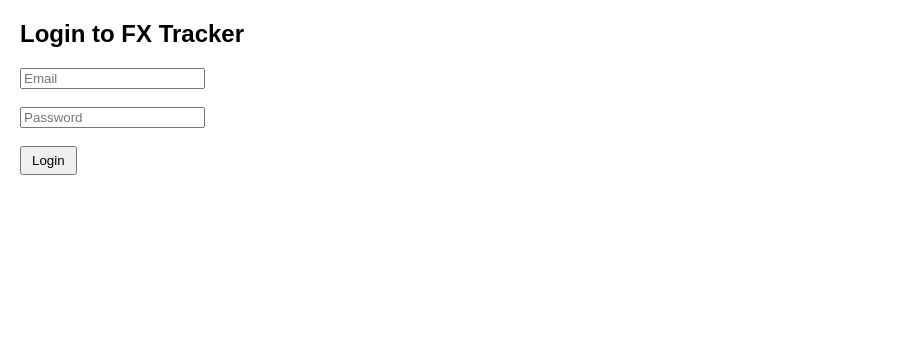
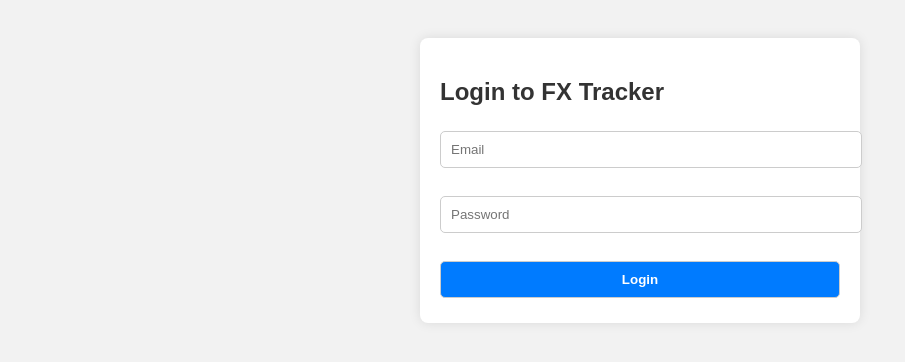
Before and after one commit to kjexiccon/fx-tracker, a Flask app: page / in a window 1280 px wide. Shown: the top 362 px of the page, without its empty margins (0-905 px from the left). Run offline with Flask 3, Linux system fonts and the light colour scheme.

Commit message:
style.css

```diff
--- a/static/style.css
+++ b/static/style.css
@@ -1,17 +1,55 @@
 body {
-  font-family: Arial, sans-serif;
-  margin: 20px;
+    font-family: Arial, sans-serif;
+    padding: 30px;
+    background-color: #f2f2f2;
+    color: #333;
 }
+
+.container {
+    max-width: 400px;
+    margin: auto;
+    background: white;
+    padding: 20px;
+    border-radius: 8px;
+    box-shadow: 0 0 12px rgba(0, 0, 0, 0.1);
+}
+
+input, select, button {
+    padding: 10px;
+    margin: 5px 0;
+    width: 100%;
+    border: 1px solid #ccc;
+    border-radius: 5px;
+}
+
+button {
+    background-color: #007bff;
+    color: white;
+    font-weight: bold;
+    cursor: pointer;
+}
+
+button:hover {
+    background-color: #0056b3;
+}
+
 table {
-  border-collapse: collapse;
-  width: 100%;
+    width: 100%;
+    border-collapse: collapse;
+    background-color: white;
+    margin-top: 20px;
 }
-table, th, td {
-  border: 1px solid #ccc;
-  padding: 8px;
+
+th, td {
+    padding: 10px;
+    text-align: left;
+    border-bottom: 1px solid #ccc;
 }
-.green { color: green; }
-.red { color: red; }
-button {
-  padding: 5px 10px;
+
+th {
+    background-color: #f0f0f0;
 }
+
+a button {
+    margin-right: 10px;
+}
```
